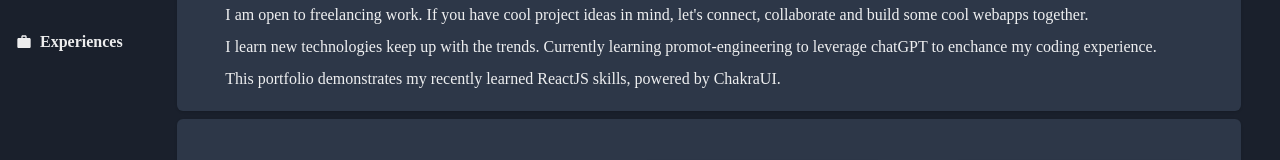
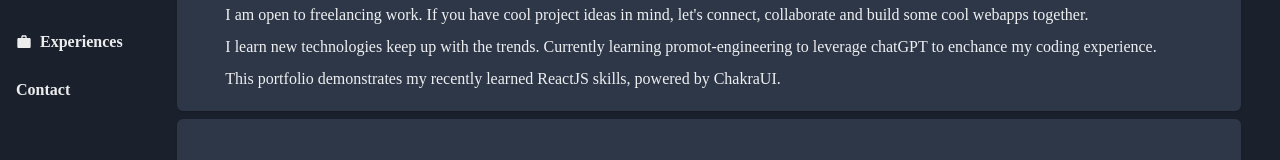
Before and after one commit to bhavik-knight/portfolio-chakra, a React (Vite) app in the folder react/frontend/: page / in a window 1280 px wide. Shown: the part 238-398 px from the top of the page. Built offline with nearby package versions, Linux system fonts and the light colour scheme.

Commit message:
contact page button in the sidebar

```diff
--- a/react/frontend/src/App.jsx
+++ b/react/frontend/src/App.jsx
@@ -10,6 +10,7 @@ import { Education } from "./components/Education"
 import { Certificates } from "./components/Certificates"
 import { Experiences } from "./components/Experiences"
 import { Home } from "./components/Home"
+import { Contact } from "./components/Contact"
 import { ResponsiveIcons } from "./components/ResponsiveIcons"
 
 
@@ -48,6 +49,11 @@ function App() {
             "page": <Experiences />,
         },
 
+        "contact": {
+            "icon": ResponsiveIcons.contact,
+            "page": <Contact />
+        }
+
         // "certificates": {
         //     "icon": ResponsiveIcons.certificates,
         //     "page": <Certificates />
@@ -57,7 +63,6 @@ function App() {
     // to load a particular page on button click
     const [currentPage, setCurrentPage] = useState(localStorage.getItem("currentPage") || "home")
     function handleSelectPage(event) {
-        console.log(`app - side bar button click event: ${event}`)
         setCurrentPage(event.currentTarget.name)
         console.log(`app - ${currentPage}`)
     }
@@ -66,6 +71,7 @@ function App() {
         document.title = `Bhavik | ${currentPage[0].toUpperCase() + currentPage.substring(1)}`
         window.scrollTo(0, 0)
     }, [currentPage])
+
 
     // this is the function that will render the DOM
     return (
```
